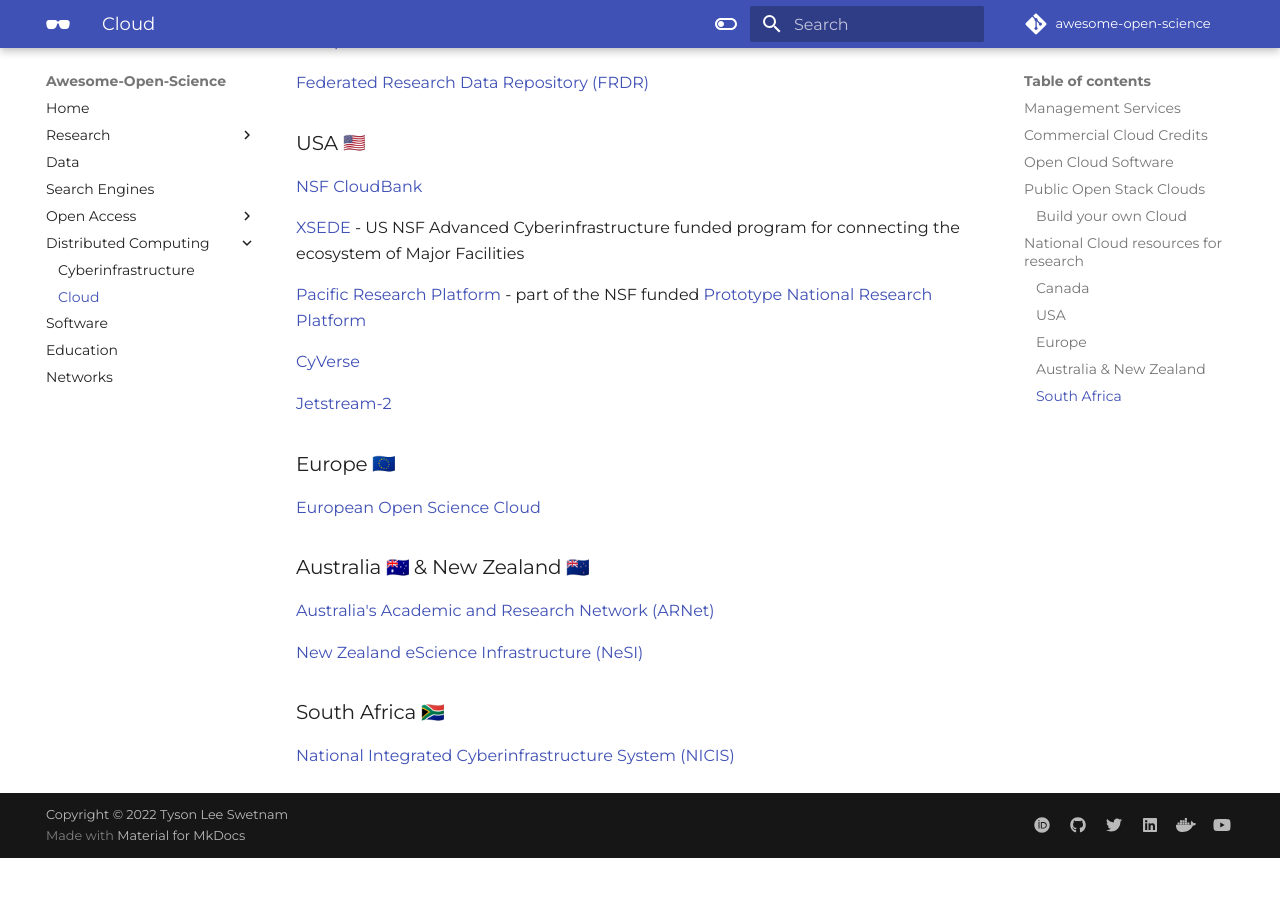
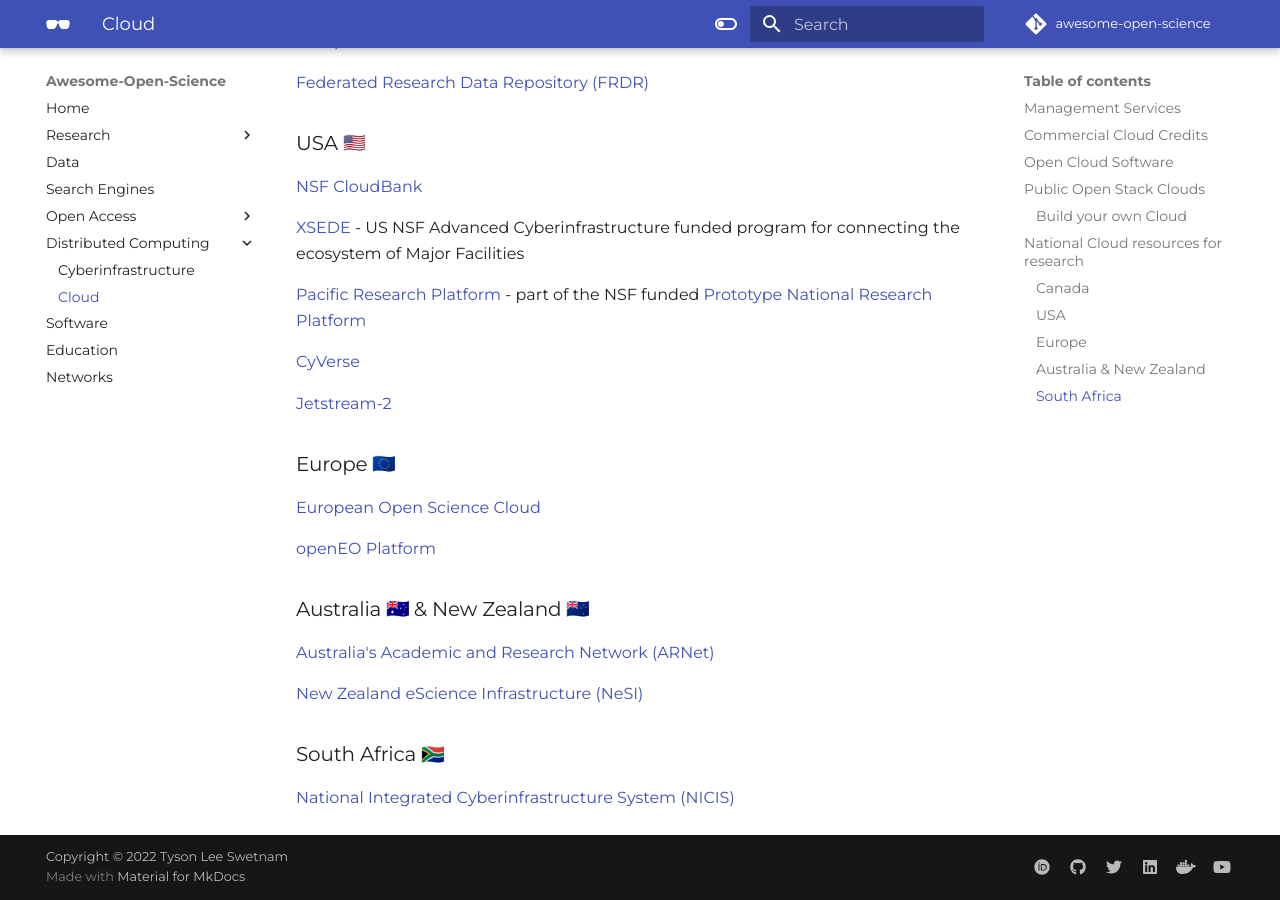
Before and after one commit to tyson-swetnam/awesome-open-science, an MkDocs documentation site: the page built from docs/cloud.md, in a window 1280 px wide and 900 px high, scrolled down 1119 px. Built offline with MkDocs 1.6.1 and Material for MkDocs 9.7.7, drawn with Linux system fonts in a browser that asks for light colours; emoji names are drawn with the system emoji font; some web fonts are replaced; comment, search, counter and statistics services are not loaded; before the commit the page ends 1977 px from its top, so only the background shows below that.

Commit message:
Update cloud.md

```diff
--- a/docs/cloud.md
+++ b/docs/cloud.md
@@ -54,8 +54,7 @@
 
 [European Open Science Cloud](https://eosc-portal.eu/){target=_blank}
 
-
-[](){target=_blank}
+[openEO Platform](https://openeo.cloud/){target=_blank}
 
 ### Australia :flag_au:  & New Zealand :flag_nz:
 
```
